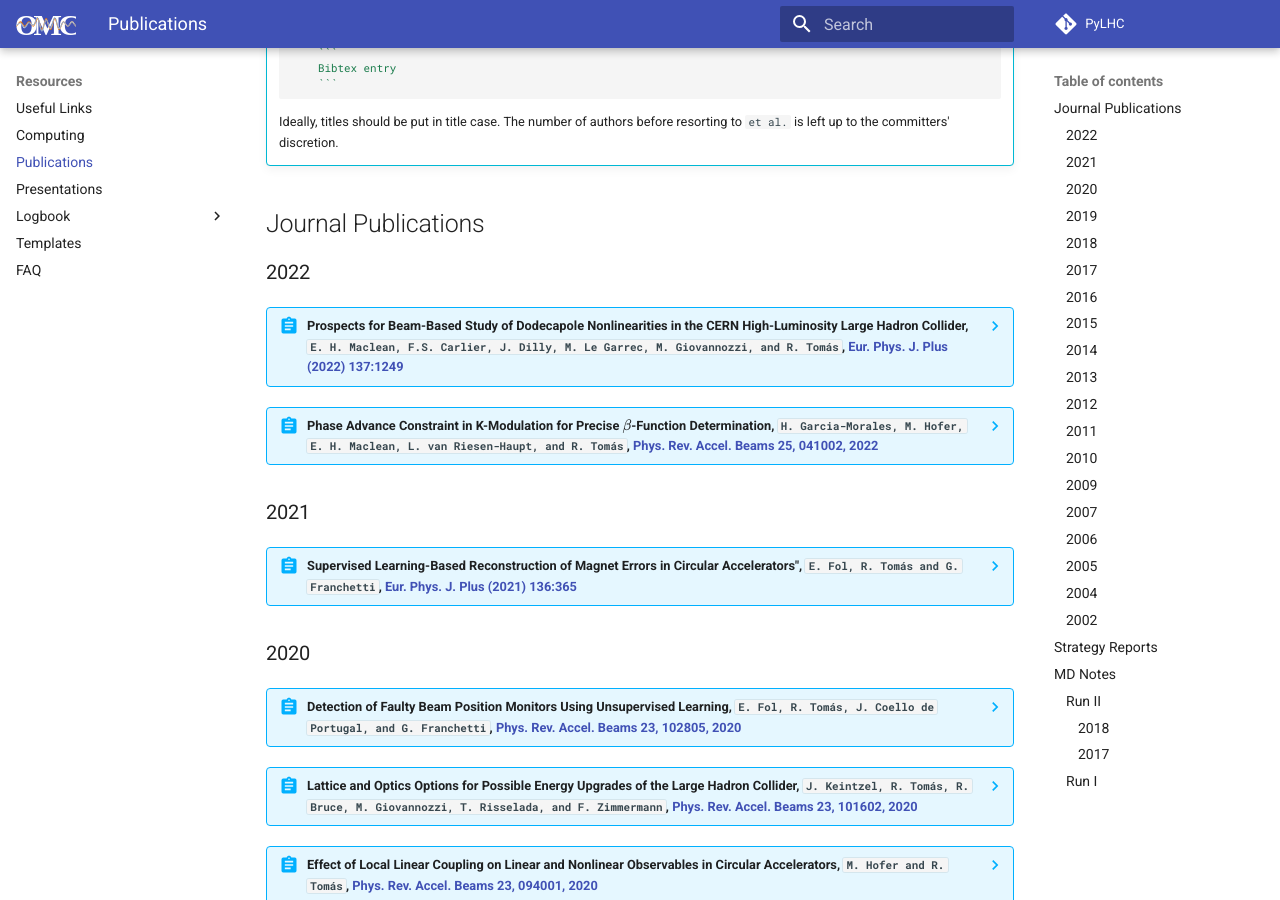
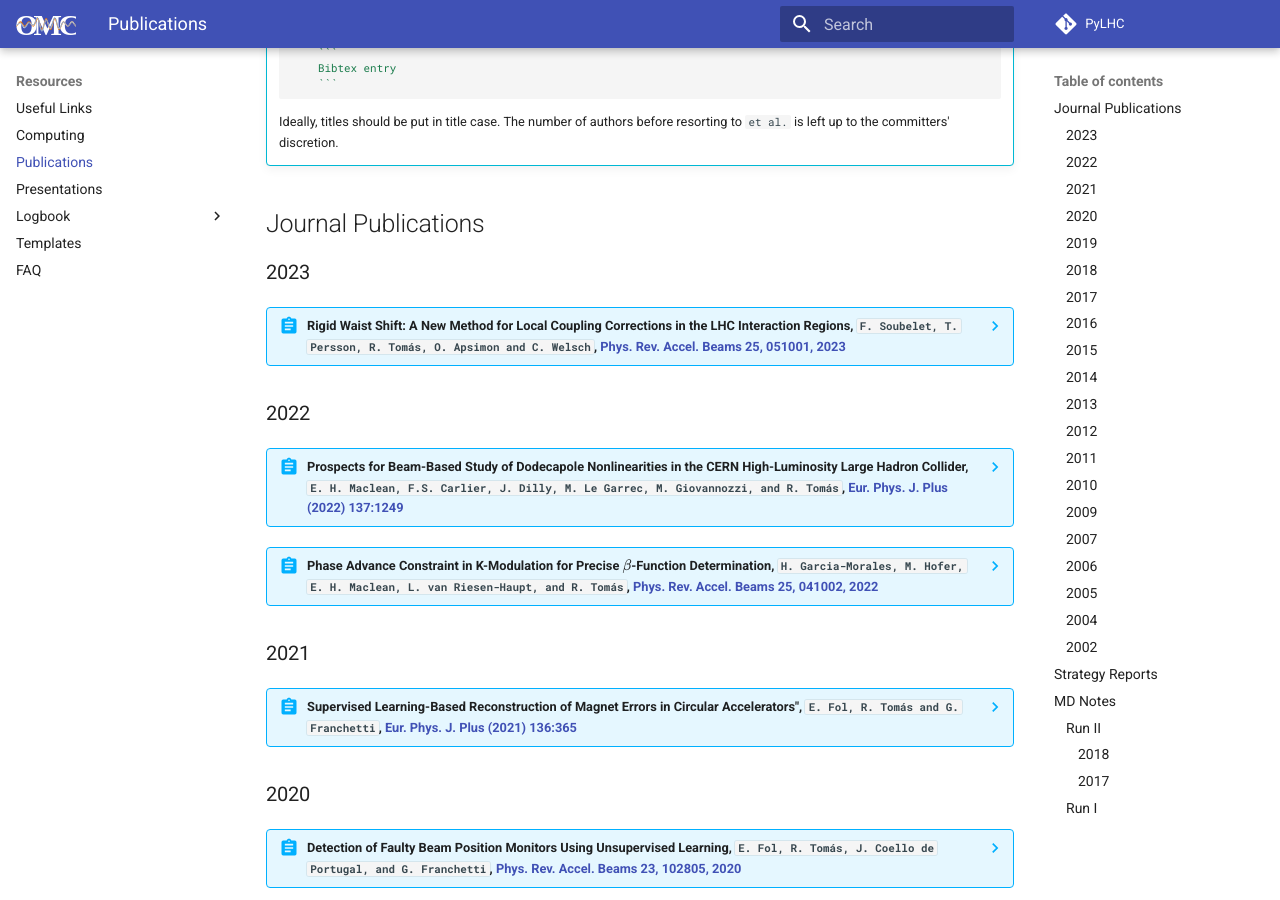
Before and after one commit to pylhc/pylhc.github.io, an MkDocs documentation site: the page built from docs/resources/publications.md, in a window 1280 px wide and 900 px high, scrolled down 335 px. Built offline with MkDocs 1.6.1 and Material for MkDocs 9.7.7, drawn with Linux system fonts in a browser that asks for light colours; comment, search, counter and statistics services are not loaded.

Commit message:
add RWS publication

````diff
--- a/docs/resources/publications.md
+++ b/docs/resources/publications.md
@@ -18,6 +18,26 @@ This page compiles various published papers, reports, and MD notes from OMC team
     The number of authors before resorting to `et al.` is left up to the committers' discretion.
 
 ## Journal Publications
+
+### 2023
+
+??? abstract "Rigid Waist Shift: A New Method for Local Coupling Corrections in the LHC Interaction Regions, `F. Soubelet, T. Persson, R. Tomás, O. Apsimon and C. Welsch`, [Phys. Rev. Accel. Beams 25, 051001, 2023](https://link.aps.org/doi/10.1103/PhysRevAccelBeams.26.051001){target=_blank}"
+    ```
+    @article{Soubelet2023,
+      author    = {Soubelet, Felix and Persson, Tobias and Tomás, Rogelio and Apsimon, Oznur and Welsch, Carsten P.},
+      doi       = {10.1103/PhysRevAccelBeams.26.051001},
+      issue     = {5},
+      journal   = {Phys. Rev. Accel. Beams},
+      month     = {May},
+      numpages  = {13},
+      pages     = {051001},
+      publisher = {American Physical Society},
+      title     = {Rigid waist shift: A new method for local coupling corrections in the LHC interaction regions},
+      url       = {https://link.aps.org/doi/10.1103/PhysRevAccelBeams.26.051001},
+      volume    = {26},
+      year      = 2023
+    }
+    ```
 
 ### 2022
 
````
